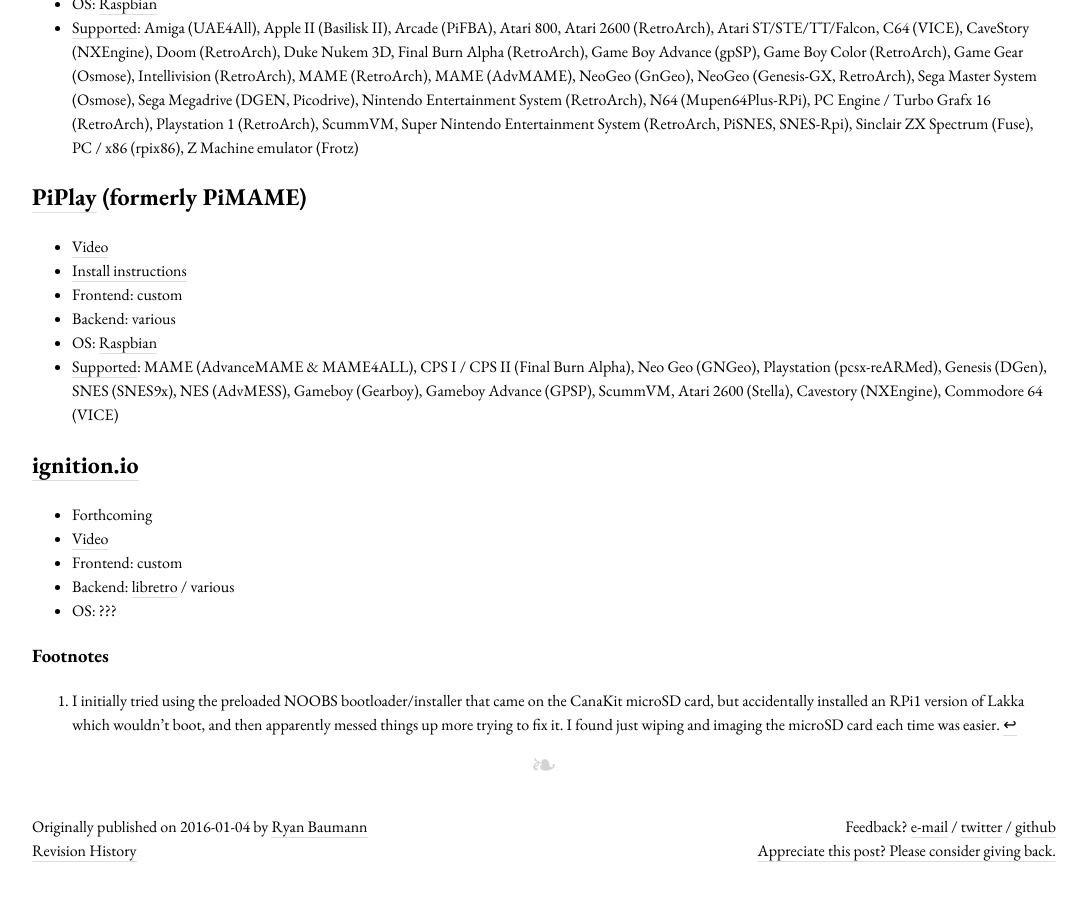
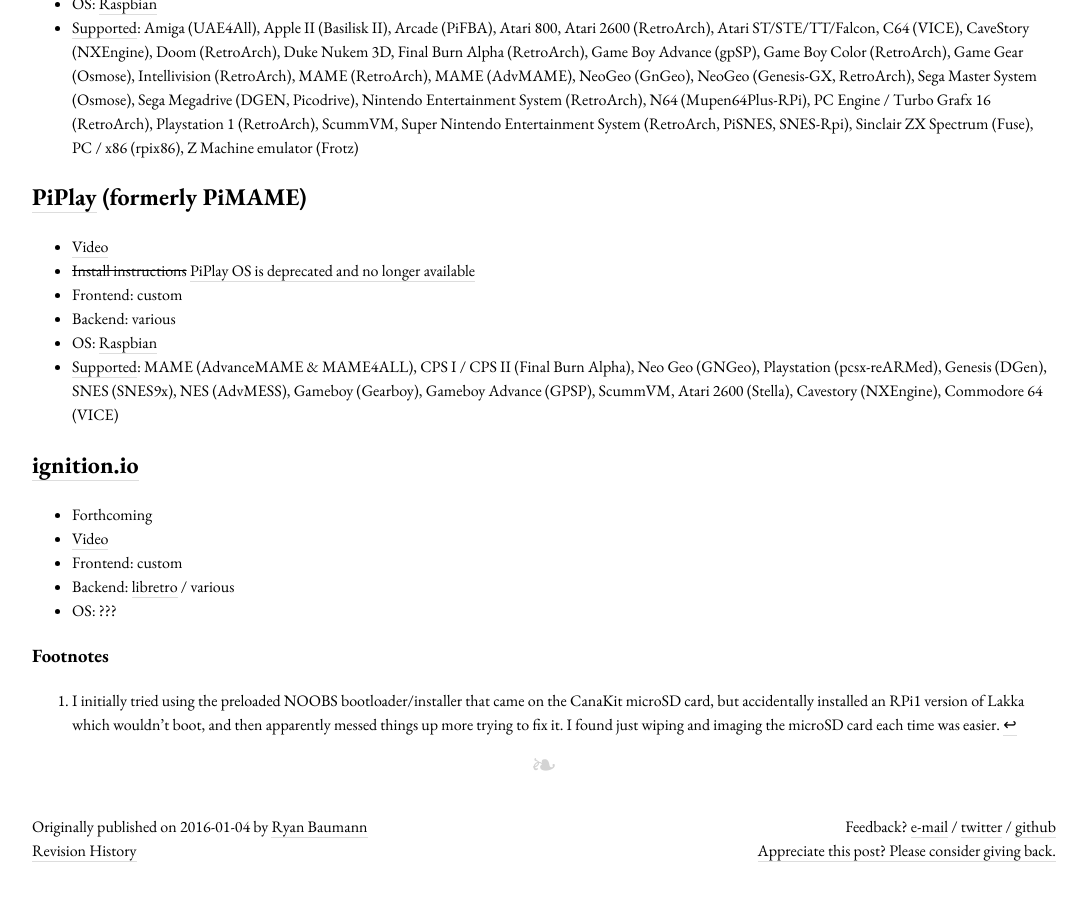
Before and after one commit to ryanfb/etc, a Jekyll site: the page built from _posts/2016-01-04-raspberry_pi_2_game_emulation_roundup.md, in a window 1280 px wide and 900 px high, scrolled down 1253 px. Shown: the whole window, without its empty margins (96-1183 px from the left). Built offline with Jekyll 4.4.1, drawn with Linux system fonts in a browser that asks for light colours; nearby versions of some CDN libraries.

Commit message:
Fix broken link to deprecated PiPlay OS

```diff
--- a/_posts/2016-01-04-raspberry_pi_2_game_emulation_roundup.md
+++ b/_posts/2016-01-04-raspberry_pi_2_game_emulation_roundup.md
@@ -45,7 +45,7 @@
 ## [PiPlay](http://piplay.org) (formerly PiMAME)
 
 * [Video](https://www.youtube.com/watch?v=IBubgnwDqdY)
-* [Install instructions](https://gist.github.com/igorissen/2ba54c7c82d9355f74ca)
+* ~~Install instructions~~ [PiPlay OS is deprecated and no longer available](https://piplay.org/piplay-os/)
 * Frontend: custom
 * Backend: various
 * OS: [Raspbian](https://www.raspbian.org/)
```
